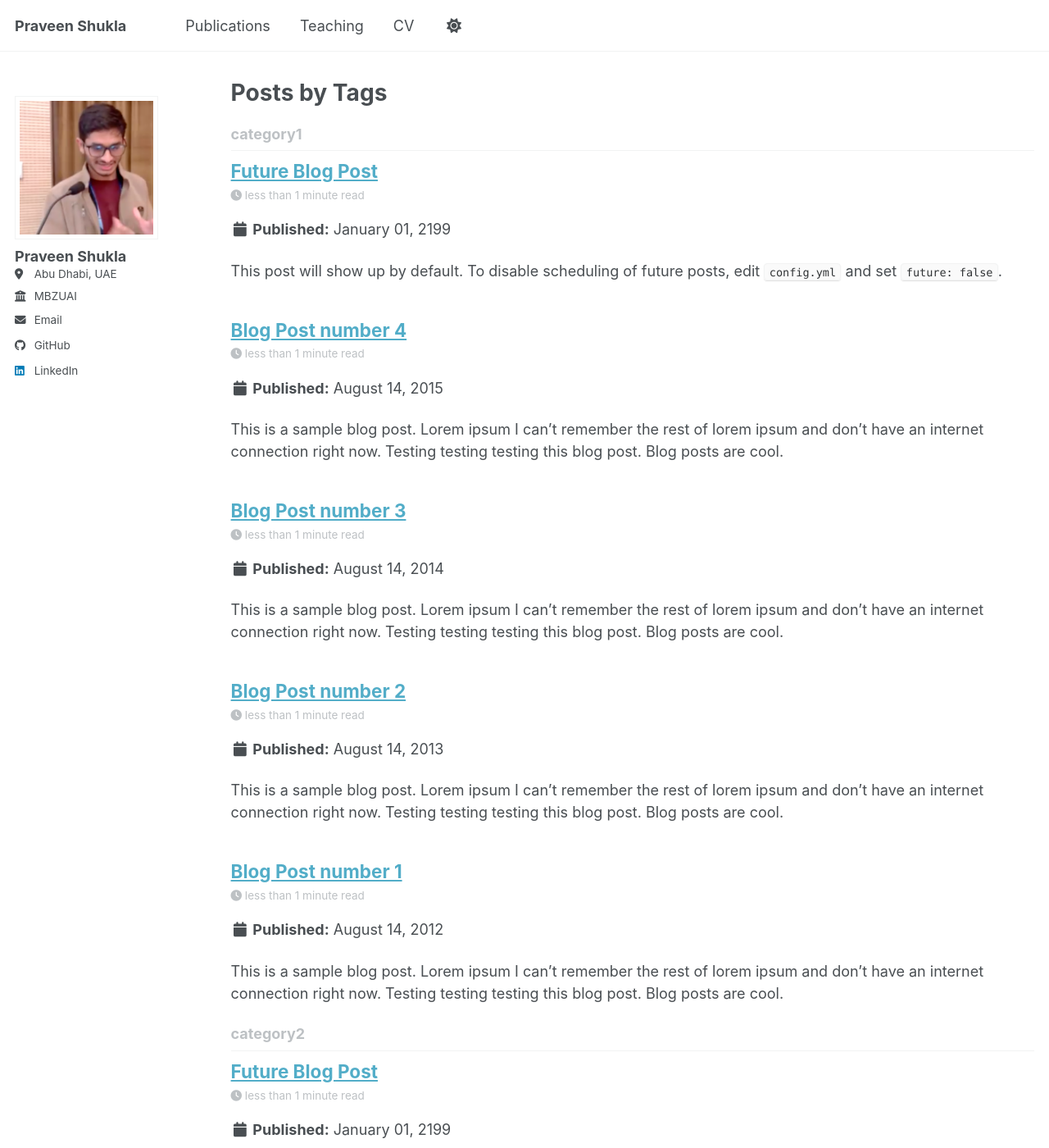
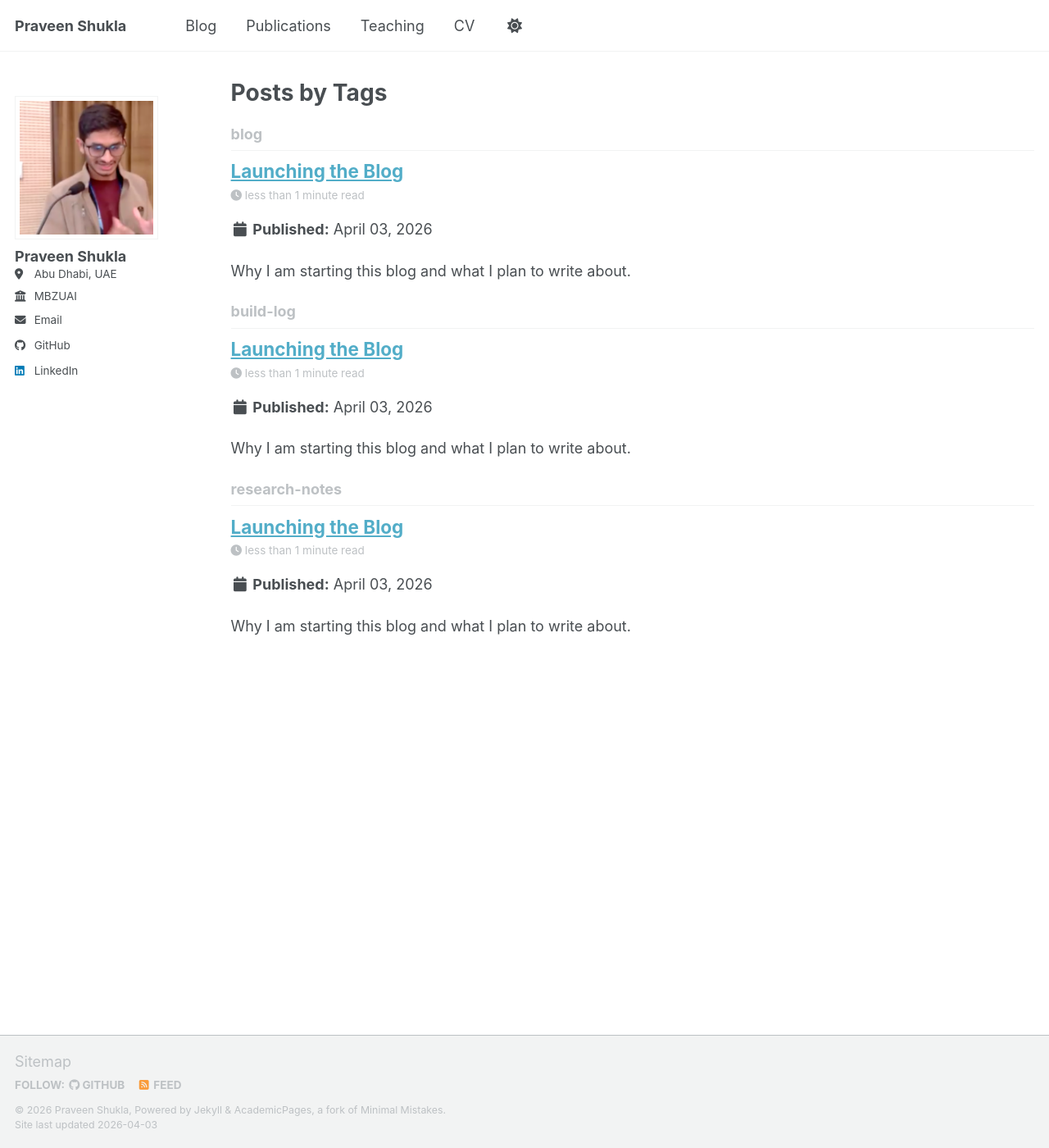
Before and after one commit to PraveenAShukla/PraveenAShukla.github.io, a Jekyll site: the page built from _pages/tag-archive.html, in a window 1280 px wide and 1400 px high. Shown: the whole window at 82% size. Built offline with Jekyll 4.4.1, drawn with Linux system fonts in a browser that asks for light colours; a script bundle is joined from its source files by our own code; library files that are not in the unit come from our copies; some of the changed text lies outside the part shown.

Commit message:
Launch blog page

```diff
--- a/_data/navigation.yml
+++ b/_data/navigation.yml
@@ -8,6 +8,9 @@
 #      Markdown formatted page while the second is generated using JSON.
 
 main:
+  - title: "Blog"
+    url: /blog/
+
   - title: "Publications"
     url: /publications/
 
--- /dev/null
+++ b/_pages/blog.md
@@ -0,0 +1,17 @@
+---
+layout: archive
+permalink: /blog/
+title: "Blog"
+author_profile: true
+---
+
+A running log of research notes, experiments, build write-ups, and lessons from shipping AI systems.
+
+{% assign blog_posts = site.posts %}
+{% if blog_posts.size > 0 %}
+  {% for post in blog_posts %}
+    {% include archive-single.html %}
+  {% endfor %}
+{% else %}
+  <p>First posts coming soon.</p>
+{% endif %}
--- /dev/null
+++ b/_posts/2026-04-03-launching-the-blog.md
@@ -0,0 +1,24 @@
+---
+title: "Launching the Blog"
+date: 2026-04-03
+permalink: /blog/launching-the-blog/
+tags:
+  - blog
+  - research-notes
+  - build-log
+excerpt: "Why I am starting this blog and what I plan to write about."
+---
+
+I am using this blog as a working notebook for ideas that sit between research and engineering.
+
+Most posts here will be short, concrete, and technical. I plan to write about:
+
+- graph deep learning experiments
+- LLM agents and tool-use workflows
+- healthcare AI prototypes
+- evaluation, reproducibility, and failure analysis
+- lessons from building fast and shipping cleanly
+
+Some posts will be polished write-ups. Others will be brief notes from ongoing work, ablations, or implementation details that are useful to document while the context is fresh.
+
+The goal is simple: think clearly, build rigorously, and leave behind artifacts that are actually useful.
```
Also changed, not shown: _posts/2012-08-14-blog-post-1.md (+1 -0 lines), _posts/2013-08-14-blog-post-2.md (+1 -0 lines), _posts/2014-08-14-blog-post-3.md (+1 -0 lines), _posts/2015-08-14-blog-post-4.md (+1 -0 lines), _posts/2199-01-01-future-post.md (+1 -0 lines).
